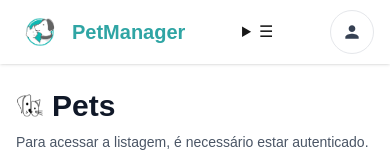
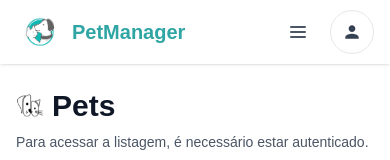
Before and after one commit to LeonardoVilla/leonardodasilvavilla920524, a Next.js app: page / in a window 390 px wide. Shown: the top 160 px of the page. Built offline with nearby package versions, Linux system fonts and the light colour scheme.

Commit message:
Ajuste no navbar modo mobile

```diff
--- a/src/components/Navbar.tsx
+++ b/src/components/Navbar.tsx
@@ -12,6 +12,7 @@ export function Navbar() {
     const pathname = usePathname();
     const [isModalOpen, setIsModalOpen] = useState(false);
     const [isLoggedIn, setIsLoggedIn] = useState(false);
+    const [isMobileMenuOpen, setIsMobileMenuOpen] = useState(false);
 
     useEffect(() => {
         const updateAuth = () => setIsLoggedIn(Boolean(storage.getToken()));
@@ -115,63 +116,33 @@ export function Navbar() {
                         </nav>
                     )}
 
-                    {/* Mobile Menu Button */}
-                    <div className="md:hidden">
-                        <details className="dropdown">
-                            <summary className="btn btn-ghost">
-                                ☰
-                            </summary>
-                            <ul className="dropdown-content z-[1] menu p-2 shadow bg-base-100 rounded-box w-56">
-                                {isLoggedIn && (
-                                    <>
-                                        <li>
-                                            <Link href="/" className="flex items-center gap-2">
-                                                <Image
-                                                    src="/icone-de-cao-e-gato-menu.png"
-                                                    alt="Pets"
-                                                    width={20}
-                                                    height={20}
-                                                    className="h-5 w-5"
-                                                />
-                                                Pets
-                                            </Link>
-                                        </li>
-                                        <li>
-                                            <Link href="/tutores" className="flex items-center gap-2">
-                                                <Image
-                                                    src="/icone-de-tutor-menu.png"
-                                                    alt="Tutores"
-                                                    width={20}
-                                                    height={20}
-                                                    className="h-5 w-5"
-                                                />
-                                                Tutores
-                                            </Link>
-                                        </li>
-                                    </>
-                                )}
-                                <li className="mt-1">
-                                    {isLoggedIn ? (
-                                        <button
-                                            onClick={handleLogout}
-                                            className="flex w-full items-center justify-center gap-2 text-red-600"
-                                        >
-                                            Sair
-                                        </button>
-                                    ) : (
-                                        <button
-                                            onClick={() => setIsModalOpen(true)}
-                                            className="flex w-full items-center justify-center gap-2 text-gray-800"
-                                        >
-                                            Entrar
-                                        </button>
-                                    )}
-                                </li>
-                            </ul>
-                        </details>
-                    </div>
-
                     <div className="flex items-center gap-3">
+                        {/* Mobile Menu Button */}
+                        <button
+                            type="button"
+                            onClick={() => setIsMobileMenuOpen((open) => !open)}
+                            className="inline-flex items-center justify-center rounded-lg p-2 text-sm text-gray-600 transition hover:bg-gray-100 hover:text-gray-900 focus:outline-none focus:ring-2 focus:ring-[#2FA5A4] md:hidden"
+                            aria-controls="navbar-default"
+                            aria-expanded={isMobileMenuOpen}
+                        >
+                            <span className="sr-only">Abrir menu</span>
+                            <svg
+                                className="h-6 w-6"
+                                aria-hidden="true"
+                                xmlns="http://www.w3.org/2000/svg"
+                                width="24"
+                                height="24"
+                                fill="none"
+                                viewBox="0 0 24 24"
+                            >
+                                <path
+                                    stroke="currentColor"
+                                    strokeLinecap="round"
+                                    strokeWidth="2"
+                                    d="M5 7h14M5 12h14M5 17h14"
+                                />
+                            </svg>
+                        </button>
                         {!isLoggedIn ? (
                             <button
                                 onClick={() => setIsModalOpen(true)}
@@ -197,6 +168,82 @@ export function Navbar() {
                         )}
                     </div>
                 </div>
+                <div
+                    id="navbar-default"
+                    className={`${isMobileMenuOpen ? "block" : "hidden"} w-full md:hidden`}
+                >
+                    <ul className="mt-3 flex flex-col gap-1 rounded-lg border border-gray-200 bg-gray-50 p-3 text-sm font-medium">
+                        {isLoggedIn && (
+                            <>
+                                <li>
+                                    <Link
+                                        href="/"
+                                        className={`block rounded-lg px-3 py-2 transition ${isActive("/")
+                                            ? "bg-[#2FA5A4] text-white"
+                                            : "text-gray-700 hover:bg-gray-100"
+                                            }`}
+                                        onClick={() => setIsMobileMenuOpen(false)}
+                                    >
+                                        <span className="inline-flex items-center gap-2">
+                                            <Image
+                                                src="/icone-de-cao-e-gato-menu.png"
+                                                alt="Pets"
+                                                width={20}
+                                                height={20}
+                                                className="h-5 w-5"
+                                            />
+                                            Pets
+                                        </span>
+                                    </Link>
+                                </li>
+                                <li>
+                                    <Link
+                                        href="/tutores"
+                                        className={`block rounded-lg px-3 py-2 transition ${isActive("/tutores")
+                                            ? "bg-[#2FA5A4] text-white"
+                                            : "text-gray-700 hover:bg-gray-100"
+                                            }`}
+                                        onClick={() => setIsMobileMenuOpen(false)}
+                                    >
+                                        <span className="inline-flex items-center gap-2">
+                                            <Image
+                                                src="/icone-de-tutor-menu.png"
+                                                alt="Tutores"
+                                                width={20}
+                                                height={20}
+                                                className="h-5 w-5"
+                                            />
+                                            Tutores
+                                        </span>
+                                    </Link>
+                                </li>
+                            </>
+                        )}
+                        <li>
+                            {isLoggedIn ? (
+                                <button
+                                    onClick={() => {
+                                        handleLogout();
+                                        setIsMobileMenuOpen(false);
+                                    }}
+                                    className="flex w-full items-center justify-center gap-2 rounded-lg px-3 py-2 text-red-600 transition hover:bg-red-50"
+                                >
+                                    Sair
+                                </button>
+                            ) : (
+                                <button
+                                    onClick={() => {
+                                        setIsModalOpen(true);
+                                        setIsMobileMenuOpen(false);
+                                    }}
+                                    className="flex w-full items-center justify-center gap-2 rounded-lg px-3 py-2 text-gray-800 transition hover:bg-gray-100"
+                                >
+                                    Entrar
+                                </button>
+                            )}
+                        </li>
+                    </ul>
+                </div>
             </div>
         </header>
     );
```
